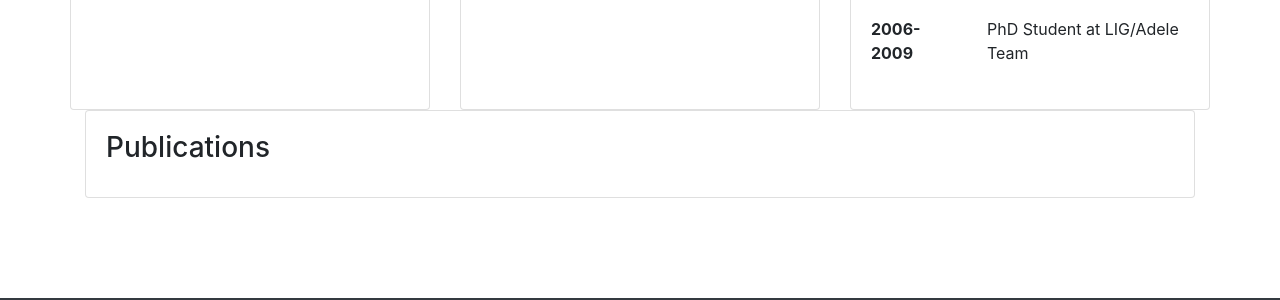
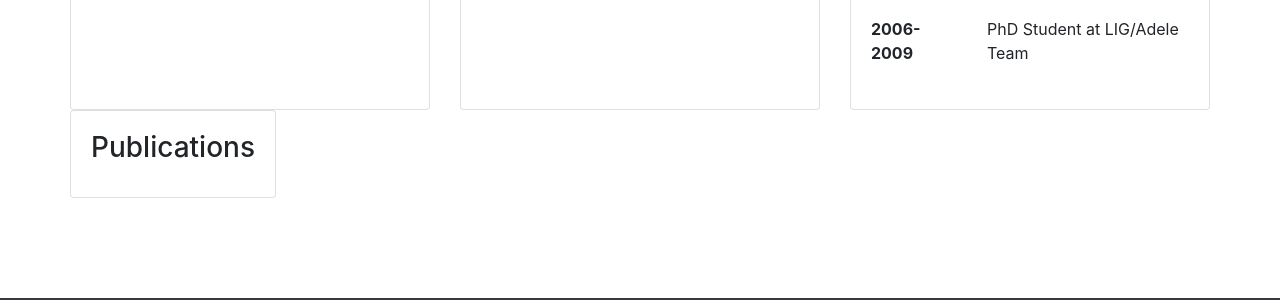
Before and after one commit to schollet/homepage, a Jekyll site: the page built from index.html, in a window 1280 px wide. Shown: the part 725-1025 px from the top of the page. Built offline with Jekyll 4.4.1, drawn with Linux system fonts in a browser that asks for light colours.

Commit message:
Update index.html

```diff
--- a/index.html
+++ b/index.html
@@ -78,20 +78,15 @@ layout: default
           </dl>
         </div>
       </div>
-      <div class="col-md-12">
-    <div class="card">
-      <div class="card-body">
-        <h3 class="card-title">Publications</h3>
     </div>
   </div>
-
+  <div class="row">
+    <div class="card-deck">
+      <div class="card">
+        <div class="card-body">
+          <h3 class="card-title">Publications</h3>
+        </div>
+      </div>
     </div>
-
-
-
-
-
   </div>
-
-
 </div>
```
